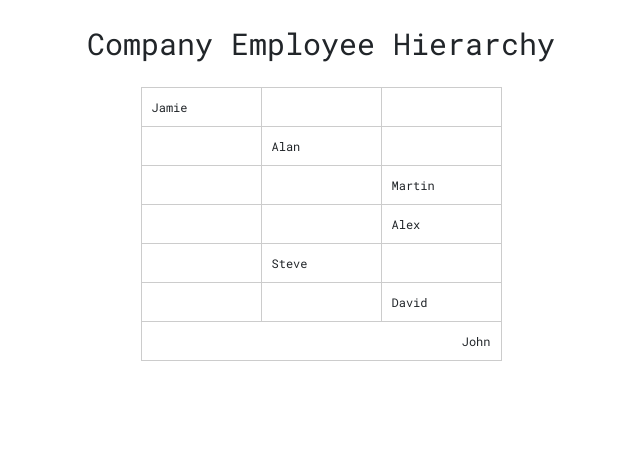
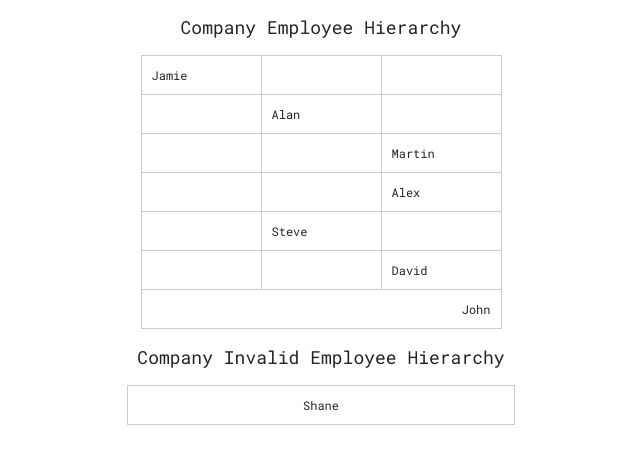
Before and after one commit to innovativeGem/company-app, an Angular app: page / in a window 1280 px wide. Shown: the top 464 px of the page, without its empty margins (319-959 px from the left). Built offline with nearby package versions, Linux system fonts and the light colour scheme.

Commit message:
added logic for manager who is not a valid employee

```diff
--- a/src/app/app.component.html
+++ b/src/app/app.component.html
@@ -1,5 +1,16 @@
 <div class="app-container">
-  <h1>Company Employee Hierarchy</h1>
   <table cellspacing="0" cellpadding="10em" id="employee-table">
+      <tr>
+        <th colspan="3">
+            <h1>Company Employee Hierarchy</h1>
+        </th>
+      </tr>
+  </table>
+  <table cellspacing="0" cellpadding="10em" id="invalid-employee-table">
+      <tr>
+        <th colspan="3">
+            <h1>Company Invalid Employee Hierarchy</h1>
+        </th>
+      </tr>
   </table>
 </div>
--- a/src/app/app.component.scss
+++ b/src/app/app.component.scss
@@ -1,9 +1,12 @@
 .app-container {
-  #employee-table {
+  #employee-table, #invalid-employee-table {
     margin: 0 auto;
   }
+  #invalid-employee-table {
+    display: none;
+  }
   h1 {
-    font-size: 2.5em;
+    font-size: 1.5em;
     margin: 2% 0;
     text-align: center;
   }
--- a/src/app/app.component.ts
+++ b/src/app/app.component.ts
@@ -12,6 +12,7 @@ export class AppComponent implements OnInit {
 
   ceo = '150'; // CEOs id
   compHierarchy = []; // Array sorted as per company hierarchy
+  invalidEmployees = []; // Array for invalid employees
 
   ngOnInit() {
     this.companyService.getData().subscribe((data) => {
@@ -24,7 +25,11 @@ export class AppComponent implements OnInit {
         const pos = employee.getPosition(curr, this.ceo);
         const mId = curr.managerId;
 
-        empArr.push({employee, pos});
+        if (pos === 4) {
+          this.invalidEmployees.push({employee, pos});
+        }else {
+          empArr.push({employee, pos});
+        }
 
       });
 
@@ -34,14 +39,16 @@ export class AppComponent implements OnInit {
         return posA - posB;
       });
 
-      console.log(empArr);
+      // console.log(empArr);
 
       // Sort employees array in the order of their hierarchy.
       this.hierarchy(empArr);
+      this.hierarchyInvalidE(this.invalidEmployees);
     });
   }
 
   hierarchy(arr) {
+    const pEl = 'employee-table';
     for (let i = 0; i < arr.length; i++) {
       if (arr[i].pos === 0) {
         this.compHierarchy.push(arr[i]);
@@ -62,18 +69,28 @@ export class AppComponent implements OnInit {
           // console.log(arr[i].employee.managerId, '   ', eArr);
         }
       } else if (arr[i].pos === 3) {
-        console.log('Unsupervised: ', arr[i]);
+        // console.log('Unsupervised: ', arr[i]);
         this.compHierarchy.splice(this.compHierarchy.length, 0, arr[i]);
       }
     }
     console.log('compHierarchy: ' , this.compHierarchy);
 
-    this.addEmployees(this.compHierarchy);
+    this.addEmployees(this.compHierarchy, pEl);
   }
 
-  addEmployees(arr) {
+  hierarchyInvalidE(arr) {
+    if (arr.length > 0) {
+      const pEl = 'invalid-employee-table';
+      document.getElementById('invalid-employee-table').style.display = 'table';
+      // this.invalidEmployees.push(arr[i]);
+      console.log('Invalid employee: ' , this.invalidEmployees);
+      this.addEmployees(this.invalidEmployees, pEl);
+    }
+  }
+
+  addEmployees(arr, parentE) {
     arr.forEach(el => {
-      this.addUIElement(el);
+      this.addUIElement(el, parentE);
     });
   }
 
@@ -93,11 +110,14 @@ export class AppComponent implements OnInit {
     } else if (p === 3) {
       templateString = `<td colspan="3" style="text-align:right;">%col-1%</td>`;
       str = templateString.replace('%col-1%', e.name);
+    } else if (p === 4) {
+      templateString = `<td colspan="3" style="text-align:center;">%col-1%</td>`;
+      str = templateString.replace('%col-1%', e.name);
     }
     return str;
   }
 
-  addUIElement(e) {
+  addUIElement(e, parentE) {
     const employee = e.employee;
     const position = e.pos;
     const mId = employee.managerId;
@@ -108,7 +128,7 @@ export class AppComponent implements OnInit {
     trNode.setAttribute('id', `id${employee.id}`);
     trNode.innerHTML = this.hierarchyStr(employee, position);
 
-    document.getElementById('employee-table').appendChild(trNode);
+    document.getElementById(parentE).appendChild(trNode);
   }
 
 }
@@ -125,7 +145,7 @@ class Employee {
 
     // initial values
     this.name = name;
-    this.id = id;
+    this.id = id || '';
     this.managerId = managerId || '';
     this.position = 'worker';
 
@@ -134,19 +154,23 @@ class Employee {
     this.hierarchyOrder.set('manager', 1);
     this.hierarchyOrder.set('worker', 2);
     this.hierarchyOrder.set('unsupervised worker', 3);
+    this.hierarchyOrder.set('invalid manager', 4);
   }
 
   // Company hierarchy logic
   getPosition(e, cId) {
     const mId = e.managerId;
+    const eId = e.id;
     if (e.id === cId) { // If the employee id matched CEO id, that employee is the CEO.
       return this.hierarchyOrder.get('ceo');
-    } else if (mId === cId) { // If the employee is reporting to the CEO, that employee is the manager.
+    } else if ((eId) && (mId === cId)) { // If the employee is reporting to the CEO, that employee is the manager.
       return this.hierarchyOrder.get('manager');
     } else if ((mId) && (mId !== cId)) { // If the employee has a managerId and is not reporting to the CEO, that employee is a worker.
       return this.hierarchyOrder.get('worker');
-    } else if ((mId === '') && (e.id !== cId)) {
+    } else if ((mId === '') && (e.id !== cId)) { // Employee with no manager.
       return this.hierarchyOrder.get('unsupervised worker');
+    } else if ((eId === '') && (mId === cId)) {
+      return this.hierarchyOrder.get('invalid manager');
     }
   }
 }
--- a/src/assets/data.json
+++ b/src/assets/data.json
@@ -33,5 +33,10 @@
     "name": "John",
     "id": "200",
     "managerId": ""
+  },
+  {
+    "name": "Shane",
+    "id": "",
+    "managerId": "150"
   }
 ]
```
